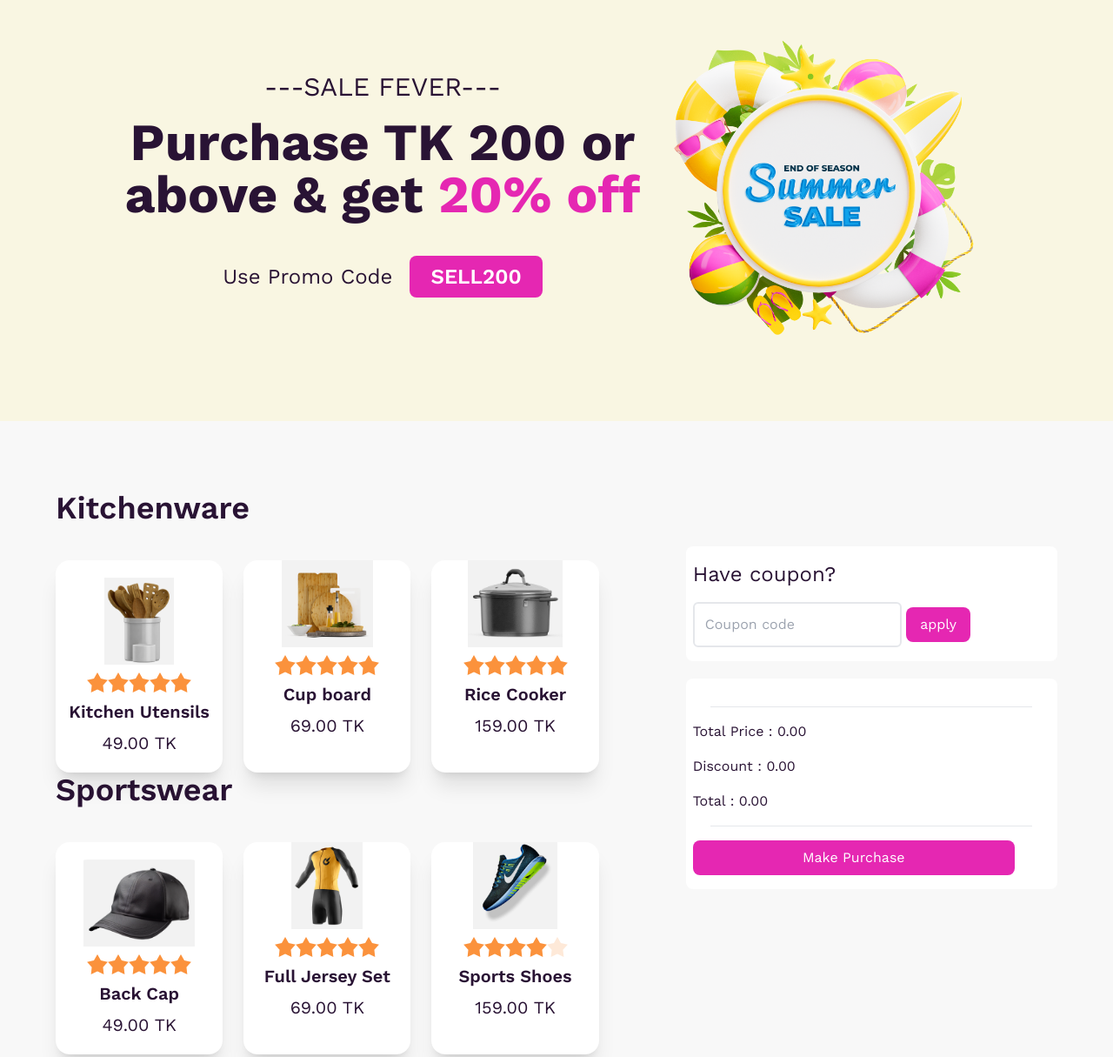
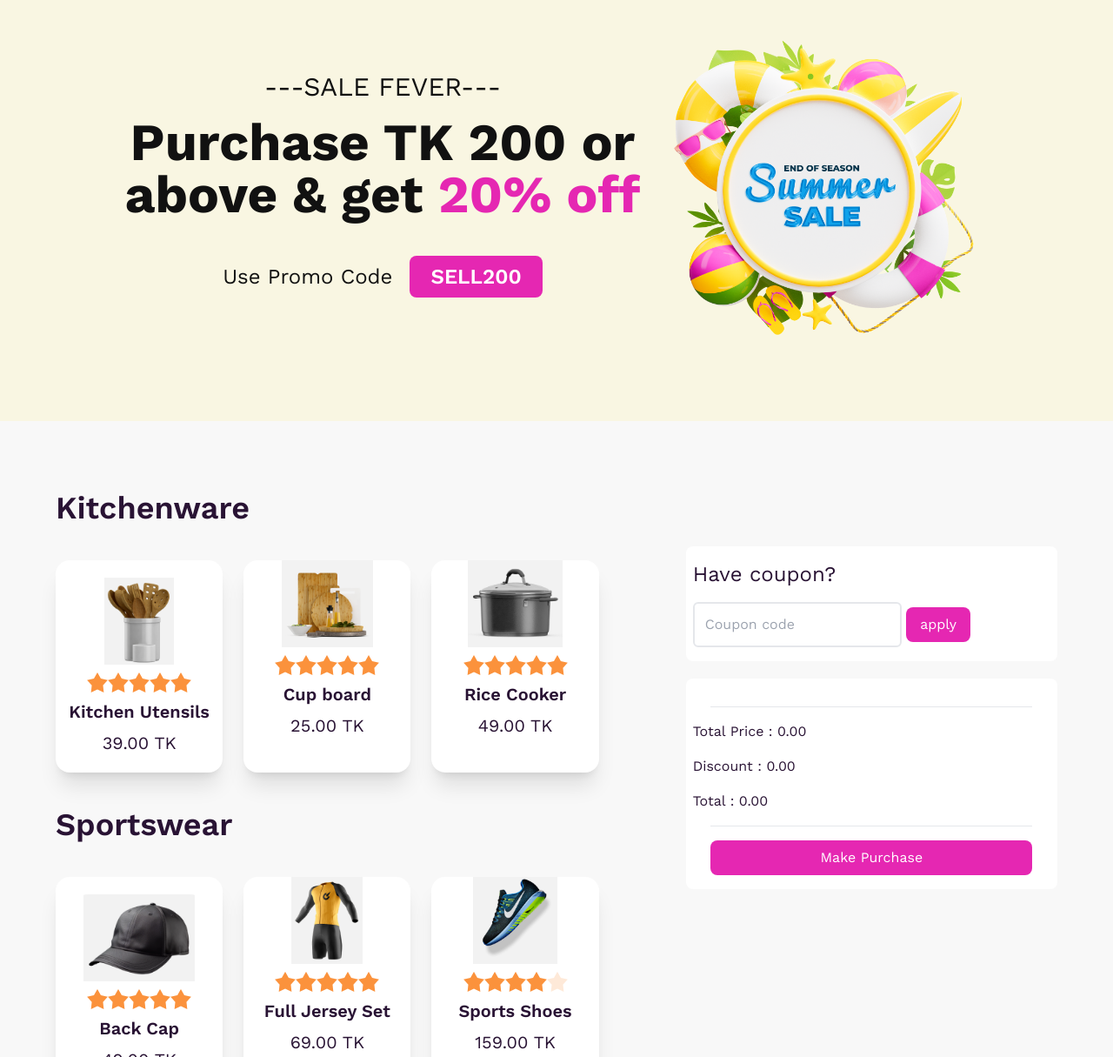
Before and after one commit to sifatjustin/mod-29, a plain HTML site: page index.html in a window 1280 px wide. Shown: the part 60-1275 px from the top of the page at 87% size. Drawn offline with nearby package versions, Linux system fonts and the light colour scheme.

Commit message:
pic changed

```diff
--- a/index.html
+++ b/index.html
@@ -27,11 +27,11 @@
                     <img src="./images/summer.png" />
                 </div>
                 <div class="  text-center">
-                    <h1 class="text-3xl font-medium ">---SALE FEVER---</h1>
-                    <h1 class="lg:text-6xl lg:mt-4 font-bold">Purchase TK 200 or <br>
+                    <h1 class="lg:text-3xl text-[#111] font-medium ">---SALE FEVER---</h1>
+                    <h1 class="lg:text-6xl text-[#111] text-3xl lg:mt-4 font-bold">Purchase TK 200 or <br>
                         above & get <span class="text-[#E527B2]">20% off</span></h1>
                     <div class="flex gap-5 lg:mt-10 justify-center items-center">
-                        <p class="lg:text-2xl  font-medium">Use Promo Code</p>
+                        <p class="lg:text-2xl text-[#111]  font-medium">Use Promo Code</p>
                         <button
                             class="bg-[#E527B2] text-white lg:text-2xl font-semibold rounded-lg  px-6 py-2">SELL200</button>
                     </div>
@@ -65,7 +65,7 @@
                             <input type="radio" name="rating-2" class="mask mask-star-2 bg-orange-400" />
                         </div>
                         <h3 class="font-semibold text-xl">Kitchen Utensils</h3>
-                        <p class="font-normal  text-xl">49.00 TK</p>
+                        <p class="font-normal  text-xl">39.00 TK</p>
                     </div>
                     <!-- cards 2  -->
                     <div onclick="add_to_cart(this)"
@@ -80,7 +80,7 @@
                             <input type="radio" name="rating-2" class="mask mask-star-2 bg-orange-400" />
                         </div>
                         <h3 class="font-semibold text-xl">Cup board</h3>
-                        <p class="font-normal  text-xl">69.00 TK</p>
+                        <p class="font-normal  text-xl">25.00 TK</p>
                     </div>
                     <!-- cards 3  -->
                     <div onclick="add_to_cart(this)"
@@ -95,14 +95,14 @@
                             <input type="radio" name="rating-2" class="mask mask-star-2 bg-orange-400" />
                         </div>
                         <h3 class="font-semibold text-xl">Rice Cooker</h3>
-                        <p class="font-normal  text-xl">159.00 TK</p>
+                        <p class="font-normal  text-xl">49.00 TK</p>
                     </div>
 
 
                 </div>
             </section>
             <section class="">
-                <p class="text-4xl mb-10 font-semibold">
+                <p class="text-4xl mb-10 mt-10 font-semibold">
                     Sportswear
                 </p>
                 <!-- cards  section sportswear -->
@@ -180,8 +180,10 @@
                 <p>Discount : <span id="totalDiscount">0.00</span></p>
                 <p>Total : <span id="total">0.00</span></p>
                 <hr class="w-[90%] mx-auto">
+               <div class="flex justify-center">
                 <button onclick="make_purchase()" class="bg-[#E527B2] py-2 rounded-lg text-white w-[90%] mx-auto">Make
                     Purchase</button>
+               </div>
 
             </div>
         </div>
```
